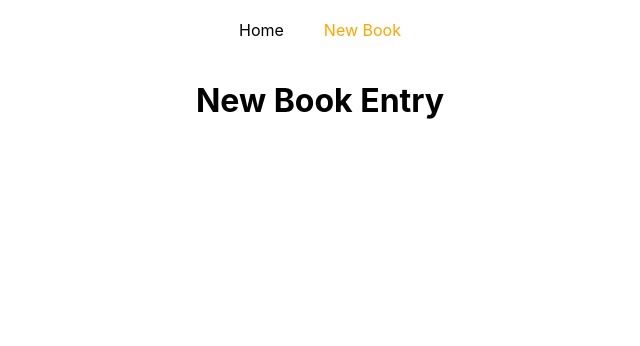
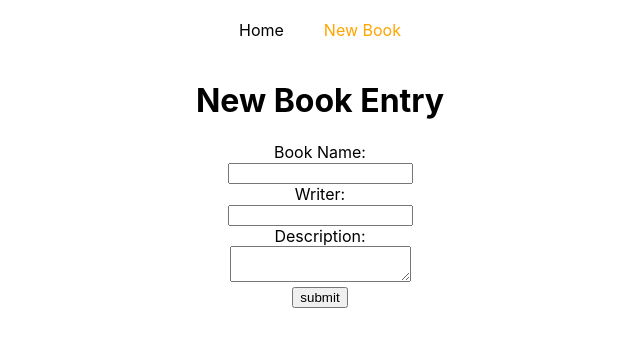
Before and after one commit to Rasujon3/hello-world, a React (Create React App) app: page /new-book in a window 1280 px wide. Shown: the top 346 px of the page, without its empty margins (320-960 px from the left). Built offline with nearby package versions, Linux system fonts and the light colour scheme.

Commit message:
Controlled Component

```diff
--- a/src/components/representational/NewBook.js
+++ b/src/components/representational/NewBook.js
@@ -1,12 +1,54 @@
-import React from 'react';
+import React, { Component } from 'react';
 
-const NewBook = (props) => {
-    console.log(props);
-    return (
-        <div>
-            <h1>New Book Entry</h1>
-        </div>
-    );
-};
+class NewBook extends Component {
+    constructor(props) {
+        super(props);
+        this.state = {
+            bookName: "",
+            writer: "",
+            description: "",
+        }
+    }
+
+    handleInputChange = event => {
+        const name = event.target.name;
+        const value = event.target.value;
+        this.setState({
+            [name]: value
+        })
+    }
+
+    componentDidUpdate() {
+        console.log(this.state);
+    }
+
+    render() {
+        return (
+            <div>
+                <h1>New Book Entry</h1>
+                <form>
+
+                    <label>Book Name: </label>
+                    <br />
+                    <input onChange={(event) => this.handleInputChange(event)}
+                        value={this.state.bookName} name="bookName" type="text" />
+                    <br />
+                    <label>Writer: </label>
+                    <br />
+                    <input onChange={(event) => this.handleInputChange(event)}
+                        value={this.state.writer} name="writer" type="text" />
+                    <br />
+                    <label>Description: </label>
+                    <br />
+                    <textarea onChange={(event) => this.handleInputChange(event)}
+                        value={this.state.description} name="description" />
+                    <br />
+                    <input value="submit" type="submit" />
+
+                </form>
+            </div>
+        );
+    }
+}
 
 export default NewBook;
```
